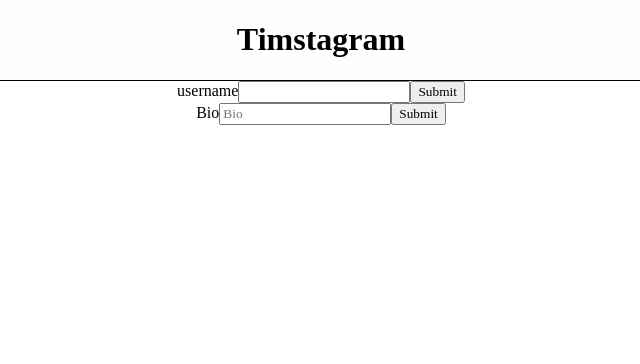
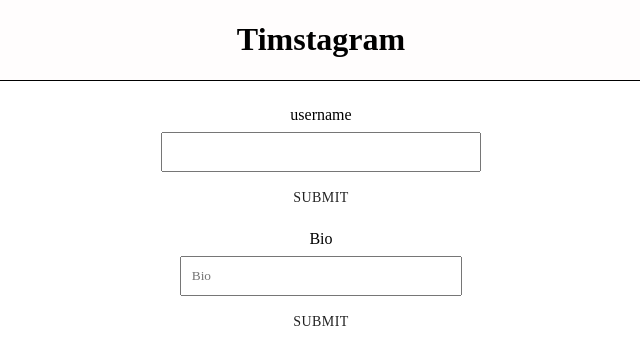
Before and after one commit to tbutler1132/timstagram2-frontend, a React (Create React App) app: page /editprofile in a window 1280 px wide. Shown: the top 364 px of the page, without its empty margins (319-959 px from the left). Built offline with nearby package versions, Linux system fonts and the light colour scheme; no server answers; sample sign-in values are in the browser's storage.

Commit message:
Decent enough css for demo

```diff
--- a/src/App.css
+++ b/src/App.css
@@ -107,26 +107,84 @@
 }
 
 .post {
+  flex: 1;
   display: flex;
-  border-style: solid;
   max-width: min-content;
   margin-top: 1%;
-  overflow: scroll;
+  border-style: solid;
+  border-width: thin;
+  /* height: 400px; */
 }
 
+.Modal {
+  max-width: min-content;
+
+  background-color: papayawhip;
+}
+
+.modal-close-icon {
+  margin-left: 97%;
+  margin-top: .5%
+}
+
+.post-image {
+  border: solid;
+  overflow: hidden;
+  width: 400px;
+  height: 400px;
+}
+
+.post-text {
+  height: 400px;
+}
 
 .post-caption {
   border-bottom: solid;
   border-width: thin;
 }
 
-.post-like {
+.post-actions {
+  display: flex;
+  justify-content: space-around;
+  align-items: center;
   border-bottom: solid;
   border-width: thin;
+  height: 50px;
+  overflow: scroll;
+}
+
+.post-bottom {
+  height: 220px;
+}
+
+.post-buttons {
+  display: flex;
+  justify-content: space-between;
 }
 
 .post-comment-section {
   border-bottom: solid;
   border-width: thin;
+  align-items: center;
+  height: 200px;
   overflow: scroll;
 }
+
+.edit-profile-form {
+  display: flex;
+  flex-direction: column;
+  margin-top: 2%;
+  align-items: center;
+  justify-content: space-between;
+}
+
+.username-change-form {
+  margin-bottom: 1%;
+}
+
+.info-change-input {
+  width: 100%;
+  padding: 10px 10px;
+  margin: 8px 0;
+  box-sizing: border-box;
+}
--- a/src/Components/AddCommentForm.js
+++ b/src/Components/AddCommentForm.js
@@ -1,6 +1,6 @@
 import React, {useState} from 'react';
-import {addNewComment} from '../Redux/action'
 import {connect} from 'react-redux'
+import {Button} from '@material-ui/core'
 
 function AddCommentForm(props) {
     // console.log(props.userObj)
@@ -42,9 +42,9 @@ function AddCommentForm(props) {
     return (
         <div>
             <form onSubmit={submitComment}>
-                <label>Comment</label>
                 <input type="text" placeholder="Add comment" value={comment} onChange={commentHandler}/>
-                <input type="submit" value="Submit"/>
+                <Button color="primary" type="Submit">Submit</Button>
+                {/* <input type="submit" value="Submit"/> */}
             </form>
         </div>
     );
--- a/src/Components/DeleteButton.js
+++ b/src/Components/DeleteButton.js
@@ -1,5 +1,6 @@
 import React from 'react';
 import {connect} from 'react-redux'
+import DeleteIcon from '@material-ui/icons/Delete';
 
 function DeleteButton(props) {
 
@@ -20,7 +21,7 @@ function DeleteButton(props) {
 
     return (
         <div>
-            <button onClick={deletePhoto}>Well Hello There, I am a Delete Button</button>
+            <DeleteIcon onClick={deletePhoto}/>
         </div>
     );
 }
--- a/src/Components/EditProfileForm.js
+++ b/src/Components/EditProfileForm.js
@@ -1,4 +1,6 @@
 import React, {useState} from 'react';
+import {Button} from '@material-ui/core'
+
 
 function EditProfileForm(props) {
 
@@ -58,15 +60,15 @@ function EditProfileForm(props) {
 
     return (
         <div className="edit-profile-form">
-            <form onSubmit={editUsername}>
+            <form className="username-change-form" onSubmit={editUsername}>
                 <label>username</label>
-                <input type="text" placeholder={props.loggedInUser.username} value={username} onChange={usernameHandler}/>
-                <input type="submit" value="Submit" disabled={usernameSubmitButton}/>
+                <input className="info-change-input" type="text" placeholder={props.loggedInUser.username} value={username} onChange={usernameHandler}/>
+                <Button type="submit" value="Submit" disabled={usernameSubmitButton}>Submit</Button>
             </form>
-            <form onSubmit={editBio}>
+            <form className="bio-change-form" onSubmit={editBio}>
                 <label>Bio</label>
-                <input type="text" placeholder="Bio" value={bio} onChange={bioHandler}/>
-                <input type="submit" value="Submit" disabled={bioSubmitButton}/>
+                <input className="info-change-input" type="text" placeholder="Bio" value={bio} onChange={bioHandler}/>
+                <Button type="submit" value="Submit" disabled={usernameSubmitButton}>Submit</Button>
             </form>
         </div>
     );
--- a/src/Components/FollowList.js
+++ b/src/Components/FollowList.js
@@ -14,11 +14,11 @@ function FollowList(props) {
 
     return (
         <div>
+            <CloseIcon className="modal-close-icon" onClick={props.closeModal}/>
             <h3>Followers</h3>
             {renderFollowers()}
             <h3>Following</h3>
             {renderFollowees()}
-            <CloseIcon onClick={props.closeModal}/>
         </div>
     );
 }
--- a/src/Components/NavBar.js
+++ b/src/Components/NavBar.js
@@ -1,5 +1,4 @@
 import React from 'react';
-import {NavLink} from 'react-router-dom'
 import HomeIcon from '@material-ui/icons/Home';
 import {withRouter} from 'react-router-dom'
 import {Button} from '@material-ui/core'
--- a/src/Components/Post.js
+++ b/src/Components/Post.js
@@ -3,8 +3,10 @@ import DeleteButton from './DeleteButton'
 import AddCommentForm from './AddCommentForm'
 import LikePost from './LikePost'
 import MoreHorizIcon from '@material-ui/icons/MoreHoriz';
+import Modal from 'react-modal'
 
 function Post(props) {
+    const [modalIsOpen, setModal] = useState(false)
 
     const renderComments = () => {return props.pictureObj.comments.map(comment => comment.content ?
         <div className="post-comment" key={comment.id}>
@@ -16,17 +18,29 @@ function Post(props) {
         : null)
     }
 
+    const openModal = () => {
+        setModal(true)
+    }
+
+    const closeModal = () => {
+        setModal(false)
+    }
+
     return (
+
+
         <div className="post">
-            <img id="post-image" src={props.pictureObj.photo_url} alt="Post" width="400" height="400"></img>
+            <img className="post-image" src={props.pictureObj.photo_url} alt="Post"></img>
             <div className="post-text">
                 <div className="post-caption">
                     <h4>{props.userObj.username}:</h4>
                     <p>{props.pictureObj.Caption}</p>
                 </div>
                 <div className="post-comment-section">
+                    <h4>Comments</h4>
                     {renderComments()}
                 </div>
+                <div className="post-bottom">
                     <div className="post-actions">
                         <p>Likes</p>
                         <p>{props.pictureObj.likes.length}</p>
@@ -43,6 +57,9 @@ function Post(props) {
                 </div>
                 </div>
             </div>
+        </div>
+
+
     );
 }
 
--- a/src/Components/ProfileContainer.js
+++ b/src/Components/ProfileContainer.js
@@ -1,5 +1,5 @@
-import React, {useEffect, useState} from 'react';
-import {withRouter, Switch, Route, Link} from 'react-router-dom'
+import React, {useEffect} from 'react';
+import {withRouter, Switch, Route} from 'react-router-dom'
 import ProfilePage from './ProfilePage';
 import {compose} from 'redux'
 import {connect} from 'react-redux'
--- a/src/Components/ProfileFeed.js
+++ b/src/Components/ProfileFeed.js
@@ -1,5 +1,4 @@
 import React from 'react';
-import { render } from 'react-dom';
 import Post from './Post'
 
 function ProfileFeed(props) {
```
Lines whose indentation alone changed are shown as unchanged.
